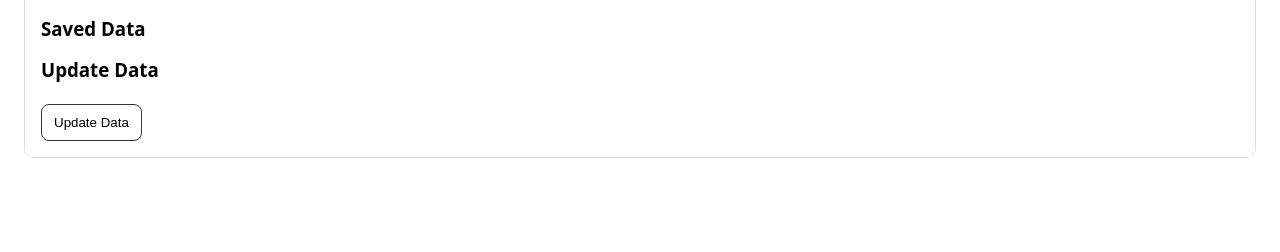
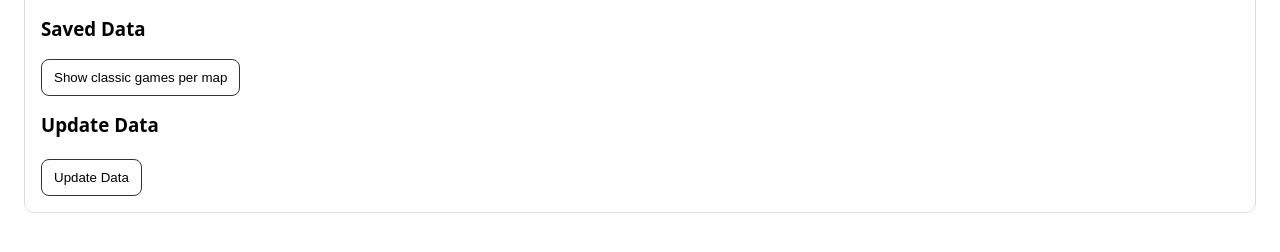
Before and after one commit to jonculver/geoguessr_stats, a FastAPI app: page / in a window 1280 px wide, after a click on "Data". Shown: the part 272-524 px from the top of the page. Run offline with FastAPI, Linux system fonts and the light colour scheme.

Commit message:
Add classic map counts button

```diff
--- a/geoguessr/web/app.py
+++ b/geoguessr/web/app.py
@@ -103,6 +103,29 @@ def _classic_maps_for_user(username: str, min_games: int = CLASSIC_MAP_MIN_GAMES
 
     maps = [name for name, n in counts.items() if n >= min_games]
     return sorted(maps, key=lambda s: s.lower())
+
+
+def _classic_map_counts_for_user(username: str) -> list[dict[str, object]]:
+    """Return classic (standard) game counts per map, including low-frequency maps."""
+    username = (username or "").strip()
+    if not username:
+        return []
+
+    player_data = PlayerData(username)
+    counts: dict[str, int] = {}
+    for g in getattr(player_data, "standard_games", []) or []:
+        name = (getattr(g, "map_name", "") or "").strip()
+        if not name:
+            raw = getattr(g, "raw", None)
+            if isinstance(raw, dict):
+                name = (str(raw.get("mapName") or "")).strip()
+        if not name:
+            continue
+        counts[name] = counts.get(name, 0) + 1
+
+    rows = [{"map": k, "count": v} for k, v in counts.items()]
+    rows.sort(key=lambda r: (-int(r.get("count", 0) or 0), str(r.get("map") or "").lower()))
+    return rows
 
 
 def _classic_country_rows(
@@ -973,6 +996,14 @@ def create_app() -> FastAPI:
 
         return JSONResponse({"username": username, "rows": rows})
 
+    @app.get("/classic-map-counts")
+    def classic_map_counts(username: str):
+        """Counts of classic (standard) games per map (includes maps with <50 plays)."""
+        username = (username or "").strip()
+        if not username:
+            return JSONResponse({"username": "", "rows": []})
+        return JSONResponse({"username": username, "rows": _classic_map_counts_for_user(username)})
+
     @app.get("/team-duel-partners")
     def team_duel_partners(username: str):
         return {"partners": _team_duel_teammates_for_user(repo_root, username)}
--- a/geoguessr/web/templates/index.html
+++ b/geoguessr/web/templates/index.html
@@ -504,6 +504,10 @@
           <h3 style="margin: 16px 0 0 0;">Saved Data</h3>
           <div class="help" id="update-user-summary" style="margin-top: 6px;"></div>
 
+          <button type="button" id="classic-map-counts-btn">Show classic games per map</button>
+          <div class="help" id="classic-map-counts-status" style="margin-top: 6px;"></div>
+          <div id="classic-map-counts" style="display:none; margin-top: 10px;"></div>
+
           <h3 style="margin: 16px 0 0 0;">Update Data</h3>
           <div class="help" id="update-progress" style="display:none; margin-top: 10px;">
             Updating…
@@ -966,6 +970,81 @@
           refresh();
         })();
 
+        (function wireClassicMapCounts() {
+          var panel = document.getElementById('tab-panel-update');
+          if (!panel) return;
+
+          var userSelect = document.getElementById('update-summary-username');
+          var btn = document.getElementById('classic-map-counts-btn');
+          var statusEl = document.getElementById('classic-map-counts-status');
+          var outEl = document.getElementById('classic-map-counts');
+          if (!userSelect || !btn || !outEl) return;
+
+          function render(data) {
+            outEl.innerHTML = '';
+            var rows = (data && Array.isArray(data.rows)) ? data.rows : [];
+            if (!rows.length) {
+              outEl.style.display = 'none';
+              if (statusEl) statusEl.textContent = 'No maps found.';
+              return;
+            }
+
+            var table = document.createElement('table');
+            var thead = document.createElement('thead');
+            var trh = document.createElement('tr');
+            ['Map', 'Classic games'].forEach(function (h) {
+              var th = document.createElement('th');
+              th.textContent = h;
+              trh.appendChild(th);
+            });
+            thead.appendChild(trh);
+            table.appendChild(thead);
+
+            var tbody = document.createElement('tbody');
+            rows.forEach(function (r) {
+              var tr = document.createElement('tr');
+
+              var tdMap = document.createElement('td');
+              tdMap.textContent = r.map || '';
+              tr.appendChild(tdMap);
+
+              var tdCount = document.createElement('td');
+              tdCount.className = 'mono';
+              tdCount.textContent = String(r.count || 0);
+              tr.appendChild(tdCount);
+
+              tbody.appendChild(tr);
+            });
+            table.appendChild(tbody);
+            outEl.appendChild(table);
+
+            outEl.style.display = '';
+            if (statusEl) statusEl.textContent = '';
+          }
+
+          function load() {
+            var username = userSelect.value || '';
+            if (!username) {
+              if (statusEl) statusEl.textContent = '';
+              outEl.style.display = 'none';
+              outEl.innerHTML = '';
+              return;
+            }
+
+            if (statusEl) statusEl.textContent = 'Loading…';
+            fetch('/classic-map-counts?username=' + encodeURIComponent(username), { headers: { 'Accept': 'application/json' } })
+              .then(function (r) { return r.ok ? r.json() : null; })
+              .then(function (data) { render(data); })
+              .catch(function () {
+                outEl.style.display = 'none';
+                outEl.innerHTML = '';
+                if (statusEl) statusEl.textContent = 'Unable to load map counts.';
+              });
+          }
+
+          btn.addEventListener('click', load);
+        })();
+
         (function wireUpdateDataProgress() {
           var panel = document.getElementById('tab-panel-update');
           if (!panel) return;
```
